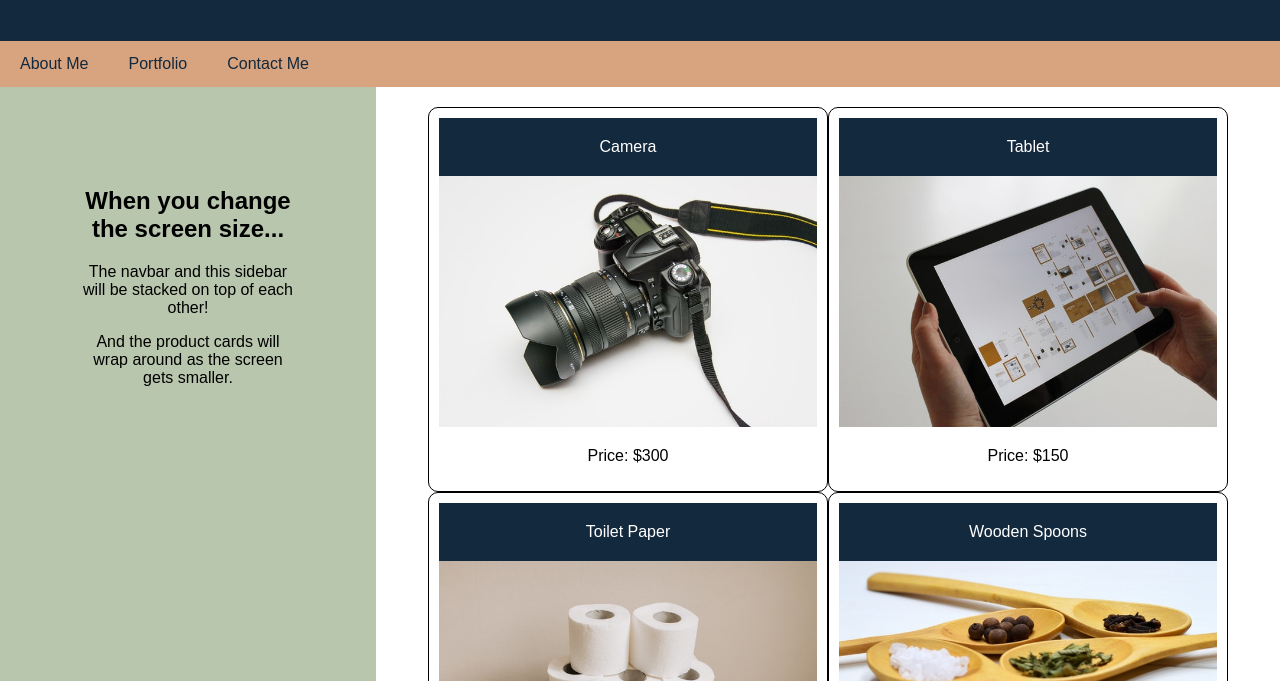
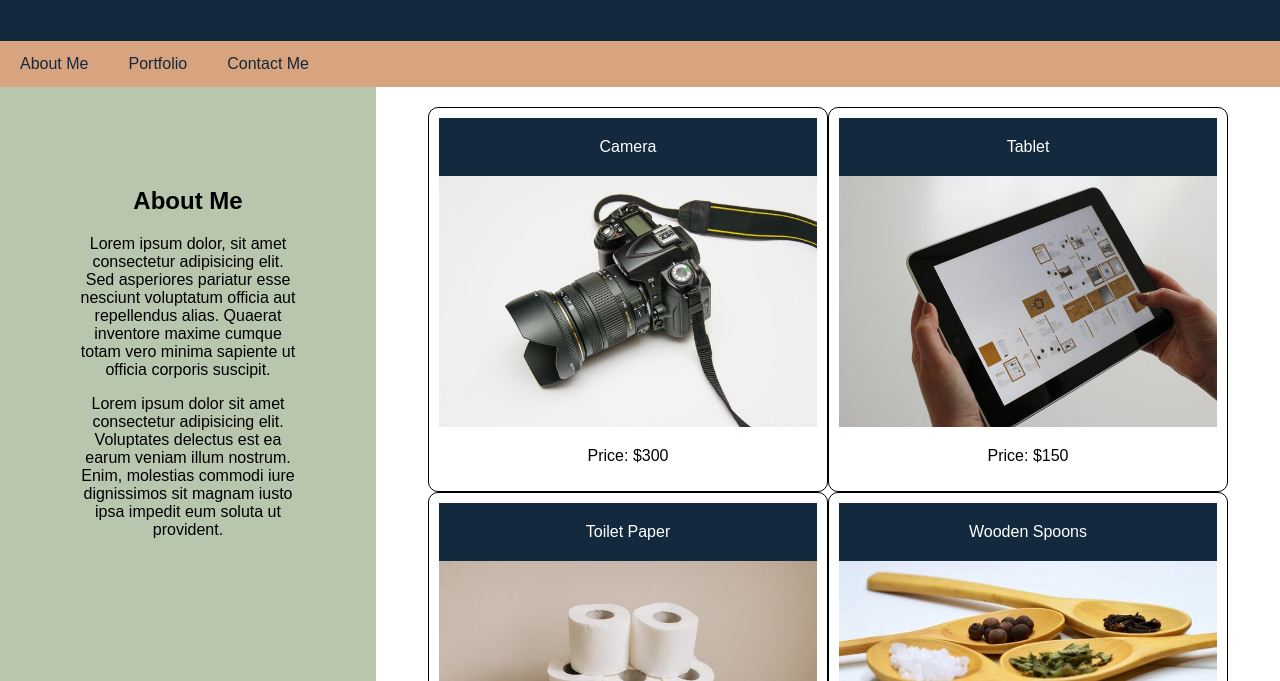
Before and after one commit to CaraRosa/rosa-portfolio, a plain HTML site: page index.html in a window 1280 px wide. Shown: the part 119-800 px from the top of the page. Drawn offline with Linux system fonts and the light colour scheme.

Commit message:
edited html file

```diff
--- a/index.html
+++ b/index.html
@@ -15,19 +15,19 @@
 
     <!-- Navbar -->
     <nav>
-      <a href="#">About Me</a>
-      <a href="#">Portfolio</a>
-      <a href="#">Contact Me</a>
+      <a href="#about">About Me</a>
+      <a href="#portfolio">Portfolio</a>
+      <a href="#contact">Contact Me</a>
     </nav>
 
     <!-- Body -->
     <main>
       <!-- Sidebar -->
-      <aside>
-        <h2>When you change the screen size...</h2>
-        <p>The navbar and this sidebar will be stacked on top of each other!</p>
+      <aside id="about">
+        <h2>About Me</h2>
+        <p>Lorem ipsum dolor, sit amet consectetur adipisicing elit. Sed asperiores pariatur esse nesciunt voluptatum officia aut repellendus alias. Quaerat inventore maxime cumque totam vero minima sapiente ut officia corporis suscipit.</p>
         <p>
-          And the product cards will wrap around as the screen gets smaller.
+          Lorem ipsum dolor sit amet consectetur adipisicing elit. Voluptates delectus est ea earum veniam illum nostrum. Enim, molestias commodi iure dignissimos sit magnam iusto ipsa impedit eum soluta ut provident.
         </p>
       </aside>
       <!-- Product Cards -->
```
